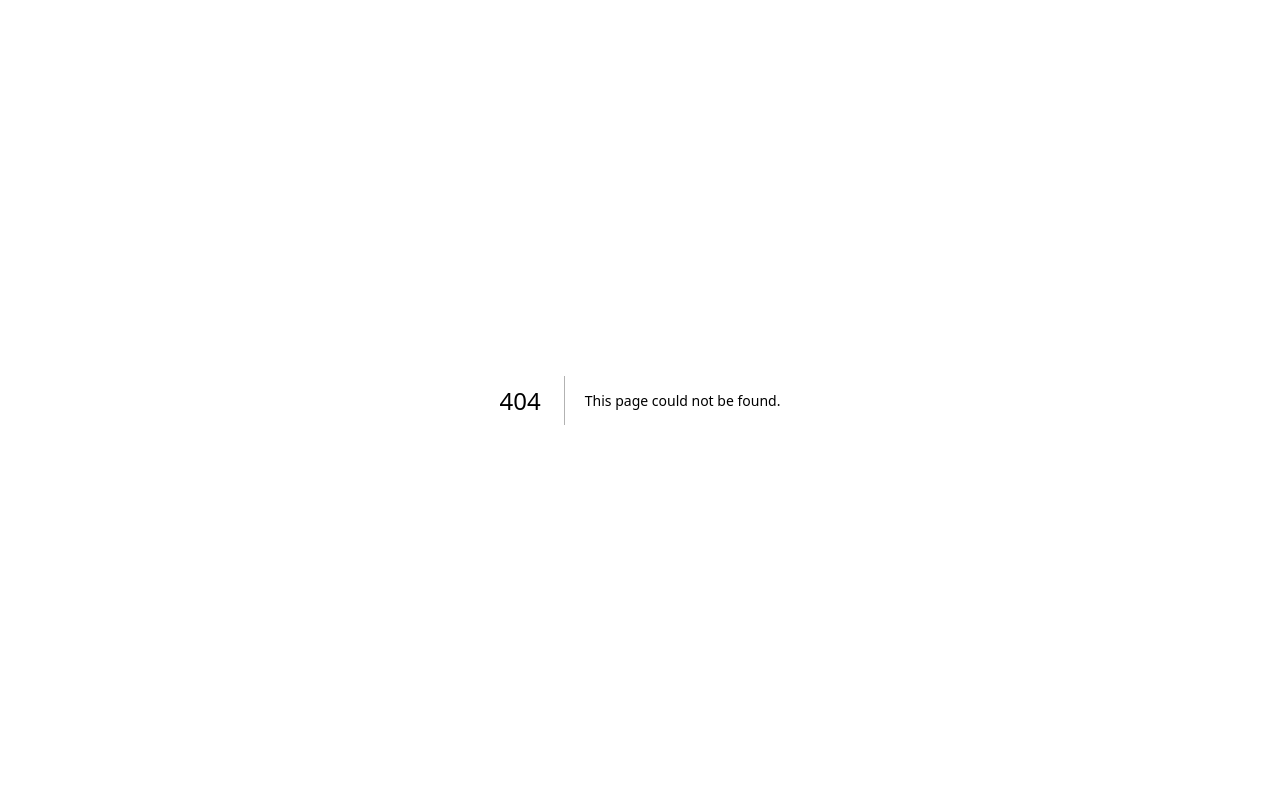
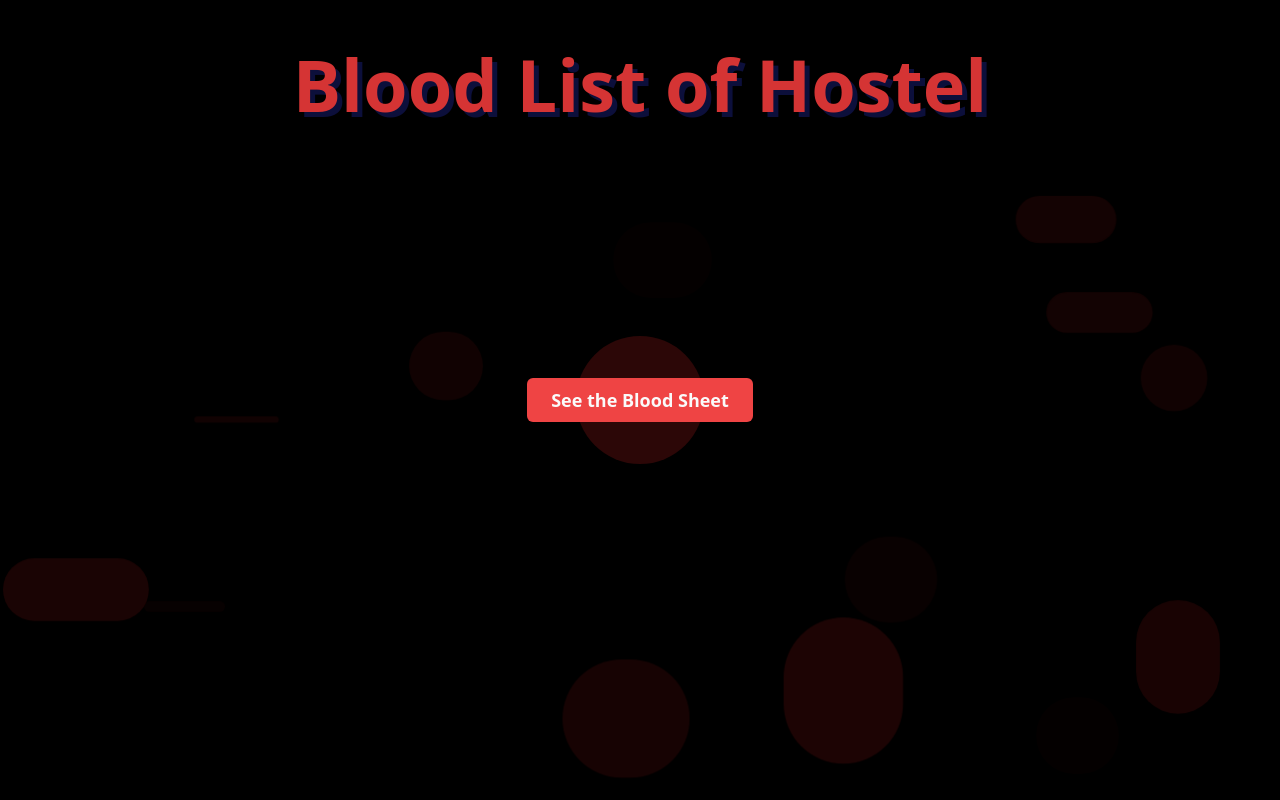
Before and after one commit to Nusab19/Nusab19.github.io, a Next.js app: page /bloodList in a window 1280 px wide. Before the commit this address had no page. Built offline with nearby package versions, Linux system fonts and the light colour scheme.

Commit message:
blood list

```diff
--- /dev/null
+++ b/app/bloodList/components/main.tsx
@@ -0,0 +1,83 @@
+"use client";
+
+import { useState, useEffect } from "react";
+import { Button } from "@/components/ui/button";
+import { motion } from "framer-motion";
+
+export default function BloodPage() {
+  const [isHidden, setIsHidden] = useState(true);
+
+  useEffect(() => {
+    setIsHidden(false);
+  }, []);
+
+  return (
+    <div className="relative flex min-h-screen items-center justify-center overflow-hidden bg-black">
+      {/* Animated background */}
+      <div className="absolute inset-0 z-0">
+        {[...Array(13)].map((_, i) => (
+          <motion.div
+            key={i}
+            className={`${
+              isHidden ? "hidden" : "absolute"
+            } rounded-full bg-red-600/20`}
+            style={{
+              left: `${Math.random() * 100}%`,
+              bottom: `${Math.random() * 80}%`,
+              width: `${Math.random() * 7 + 7}vh`,
+              height: `${Math.random() * 100 + 7}px`,
+            }}
+            animate={{
+              scale: [1, 1.5, 1.7, 0.9, 1],
+              opacity: [0.1, 0.4, 0.7, 0.4, 0.1],
+              transition: {
+                duration: Math.random() * 7 + 3,
+                repeat: Infinity,
+                repeatType: "reverse",
+              },
+            }}
+          />
+        ))}
+      </div>
+
+      <div className="absolute top-16 md:top-11 lg:top-12">
+        <p className="blood-text-shadow text-3xl font-black text-[hsl(0,66%,52%)] md:text-6xl lg:md:text-7xl">
+          Blood List of Hostel
+        </p>
+      </div>
+
+      <div className="absolute h-28 w-28 select-none rounded-full bg-red-600/20 md:h-32 md:w-32" />
+
+      {/* Button */}
+      <motion.div
+        initial={{ scale: 0 }}
+        animate={{ scale: 1 }}
+        transition={{
+          type: "spring",
+          stiffness: 333,
+          damping: 17,
+        }}
+        className="w-auto px-4"
+      >
+        <a
+          href="https://docs.google.com/spreadsheets/d/1HTsANu_CuIL-COFojYi-ZM0r2jtt7orlRLQ2cmauYao/edit?usp=sharing"
+          target="_blank"
+        >
+          <Button
+            size="lg"
+            variant="destructive"
+            className="group relative z-10 w-full overflow-hidden px-6 py-3 text-base font-semibold sm:w-auto sm:text-lg"
+          >
+            <span className="relative z-10">See the Blood Sheet</span>
+            <motion.div
+              className="absolute inset-0 bg-red-800"
+              initial={{ scale: 0, opacity: 0 }}
+              whileHover={{ scale: 1, opacity: 1 }}
+              transition={{ duration: 0.3 }}
+            />
+          </Button>
+        </a>
+      </motion.div>
+    </div>
+  );
+}
--- /dev/null
+++ b/app/bloodList/page.tsx
@@ -0,0 +1,9 @@
+import BloodPage from "./components/main";
+
+const BloodList = () => {
+  return <div>
+    <BloodPage />
+  </div>;
+};
+
+export default BloodList;
--- a/app/globals.css
+++ b/app/globals.css
@@ -13,6 +13,10 @@
   border-width: 3.5px;
   border-style: solid;
   border-color: transparent #91a6b0 #91a6b0 transparent;
+}
+
+.blood-text-shadow {
+  text-shadow: 5px 5px rgba(53, 63, 255, 0.23);
 }
 
 /*
@@ -46,3 +50,66 @@
 ::-webkit-scrollbar-thumb:hover {
   background: #49a8fc;
 }
+@layer base {
+  :root {
+    --background: 0 0% 100%;
+    --foreground: 240 10% 3.9%;
+    --card: 0 0% 100%;
+    --card-foreground: 240 10% 3.9%;
+    --popover: 0 0% 100%;
+    --popover-foreground: 240 10% 3.9%;
+    --primary: 240 5.9% 10%;
+    --primary-foreground: 0 0% 98%;
+    --secondary: 240 4.8% 95.9%;
+    --secondary-foreground: 240 5.9% 10%;
+    --muted: 240 4.8% 95.9%;
+    --muted-foreground: 240 3.8% 46.1%;
+    --accent: 240 4.8% 95.9%;
+    --accent-foreground: 240 5.9% 10%;
+    --destructive: 0 84.2% 60.2%;
+    --destructive-foreground: 0 0% 98%;
+    --border: 240 5.9% 90%;
+    --input: 240 5.9% 90%;
+    --ring: 240 10% 3.9%;
+    --chart-1: 12 76% 61%;
+    --chart-2: 173 58% 39%;
+    --chart-3: 197 37% 24%;
+    --chart-4: 43 74% 66%;
+    --chart-5: 27 87% 67%;
+    --radius: 0.5rem;
+  }
+  .dark {
+    --background: 240 10% 3.9%;
+    --foreground: 0 0% 98%;
+    --card: 240 10% 3.9%;
+    --card-foreground: 0 0% 98%;
+    --popover: 240 10% 3.9%;
+    --popover-foreground: 0 0% 98%;
+    --primary: 0 0% 98%;
+    --primary-foreground: 240 5.9% 10%;
+    --secondary: 240 3.7% 15.9%;
+    --secondary-foreground: 0 0% 98%;
+    --muted: 240 3.7% 15.9%;
+    --muted-foreground: 240 5% 64.9%;
+    --accent: 240 3.7% 15.9%;
+    --accent-foreground: 0 0% 98%;
+    --destructive: 0 62.8% 30.6%;
+    --destructive-foreground: 0 0% 98%;
+    --border: 240 3.7% 15.9%;
+    --input: 240 3.7% 15.9%;
+    --ring: 240 4.9% 83.9%;
+    --chart-1: 220 70% 50%;
+    --chart-2: 160 60% 45%;
+    --chart-3: 30 80% 55%;
+    --chart-4: 280 65% 60%;
+    --chart-5: 340 75% 55%;
+  }
+}
+@layer base {
+  * {
+    @apply border-border;
+  }
+  body {
+    @apply bg-background text-foreground;
+  }
+}
--- /dev/null
+++ b/components/ui/button.tsx
@@ -0,0 +1,56 @@
+import * as React from "react"
+import { Slot } from "@radix-ui/react-slot"
+import { cva, type VariantProps } from "class-variance-authority"
+
+import { cn } from "@/lib/utils"
+
+const buttonVariants = cva(
+  "inline-flex items-center justify-center whitespace-nowrap rounded-md text-sm font-medium ring-offset-background transition-colors focus-visible:outline-none focus-visible:ring-2 focus-visible:ring-ring focus-visible:ring-offset-2 disabled:pointer-events-none disabled:opacity-50",
+  {
+    variants: {
+      variant: {
+        default: "bg-primary text-primary-foreground hover:bg-primary/90",
+        destructive:
+          "bg-destructive text-destructive-foreground hover:bg-destructive/90",
+        outline:
+          "border border-input bg-background hover:bg-accent hover:text-accent-foreground",
+        secondary:
+          "bg-secondary text-secondary-foreground hover:bg-secondary/80",
+        ghost: "hover:bg-accent hover:text-accent-foreground",
+        link: "text-primary underline-offset-4 hover:underline",
+      },
+      size: {
+        default: "h-10 px-4 py-2",
+        sm: "h-9 rounded-md px-3",
+        lg: "h-11 rounded-md px-8",
+        icon: "h-10 w-10",
+      },
+    },
+    defaultVariants: {
+      variant: "default",
+      size: "default",
+    },
+  }
+)
+
+export interface ButtonProps
+  extends React.ButtonHTMLAttributes<HTMLButtonElement>,
+    VariantProps<typeof buttonVariants> {
+  asChild?: boolean
+}
+
+const Button = React.forwardRef<HTMLButtonElement, ButtonProps>(
+  ({ className, variant, size, asChild = false, ...props }, ref) => {
+    const Comp = asChild ? Slot : "button"
+    return (
+      <Comp
+        className={cn(buttonVariants({ variant, size, className }))}
+        ref={ref}
+        {...props}
+      />
+    )
+  }
+)
+Button.displayName = "Button"
+
+export { Button, buttonVariants }
--- /dev/null
+++ b/lib/utils.ts
@@ -0,0 +1,29 @@
+import { twMerge } from "tailwind-merge";
+import { type ClassValue, clsx } from "clsx";
+
+export function cn(...inputs: ClassValue[]) {
+  return twMerge(clsx(inputs));
+}
+
+export function trimString(str: string, maxLen: number) {
+  if (str.length <= maxLen) {
+    return str;
+  }
+  return str.slice(0, maxLen - 3) + "...";
+}
+
+export function formatNumber(num: number) {
+  const formatter = Intl.NumberFormat("en", {
+    notation: "compact",
+  });
+  let formatted = formatter.format(num);
+  return formatted;
+}
+
+export function randomInt(num: number = 100) {
+  return parseInt(String((Math.random() + 1) * num));
+}
+
+export async function sleep(ms: number) {
+  return new Promise((resolve) => setTimeout(resolve, ms));
+}
--- a/tailwind.config.js
+++ b/tailwind.config.js
@@ -1,5 +1,6 @@
 /** @type {import('tailwindcss').Config} */
 module.exports = {
+    darkMode: ['class'],
     content: [
     './pages/**/*.{js,ts,jsx,tsx,mdx}',
     './components/**/*.{js,ts,jsx,tsx,mdx}',
@@ -9,10 +10,56 @@
   	extend: {
   		backgroundImage: {
   			'gradient-radial': 'radial-gradient(var(--tw-gradient-stops))',
-        'gradient-conic':
-          'conic-gradient(from 180deg at 50% 50%, var(--tw-gradient-stops))',
+  			'gradient-conic': 'conic-gradient(from 180deg at 50% 50%, var(--tw-gradient-stops))'
   		},
+  		borderRadius: {
+  			lg: 'var(--radius)',
+  			md: 'calc(var(--radius) - 2px)',
+  			sm: 'calc(var(--radius) - 4px)'
   		},
+  		colors: {
+  			background: 'hsl(var(--background))',
+  			foreground: 'hsl(var(--foreground))',
+  			card: {
+  				DEFAULT: 'hsl(var(--card))',
+  				foreground: 'hsl(var(--card-foreground))'
   			},
-  plugins: [],
+  			popover: {
+  				DEFAULT: 'hsl(var(--popover))',
+  				foreground: 'hsl(var(--popover-foreground))'
+  			},
+  			primary: {
+  				DEFAULT: 'hsl(var(--primary))',
+  				foreground: 'hsl(var(--primary-foreground))'
+  			},
+  			secondary: {
+  				DEFAULT: 'hsl(var(--secondary))',
+  				foreground: 'hsl(var(--secondary-foreground))'
+  			},
+  			muted: {
+  				DEFAULT: 'hsl(var(--muted))',
+  				foreground: 'hsl(var(--muted-foreground))'
+  			},
+  			accent: {
+  				DEFAULT: 'hsl(var(--accent))',
+  				foreground: 'hsl(var(--accent-foreground))'
+  			},
+  			destructive: {
+  				DEFAULT: 'hsl(var(--destructive))',
+  				foreground: 'hsl(var(--destructive-foreground))'
+  			},
+  			border: 'hsl(var(--border))',
+  			input: 'hsl(var(--input))',
+  			ring: 'hsl(var(--ring))',
+  			chart: {
+  				'1': 'hsl(var(--chart-1))',
+  				'2': 'hsl(var(--chart-2))',
+  				'3': 'hsl(var(--chart-3))',
+  				'4': 'hsl(var(--chart-4))',
+  				'5': 'hsl(var(--chart-5))'
   			}
+  		}
+  	}
+  },
+  plugins: [require("tailwindcss-animate")],
+}
```
Also changed, not shown: package.json (+8 -1 lines), public/robots.txt, 1 other file (tests, documents, lock files or other folders). Lines whose indentation alone changed are shown as unchanged.
